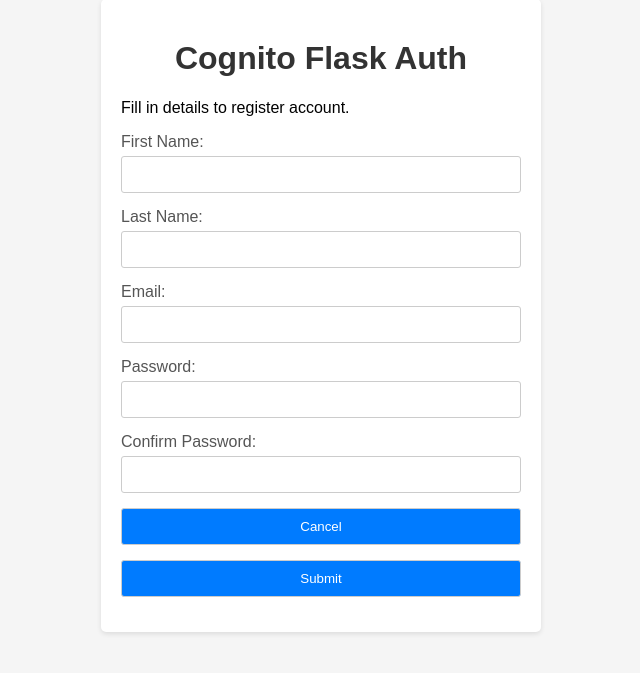
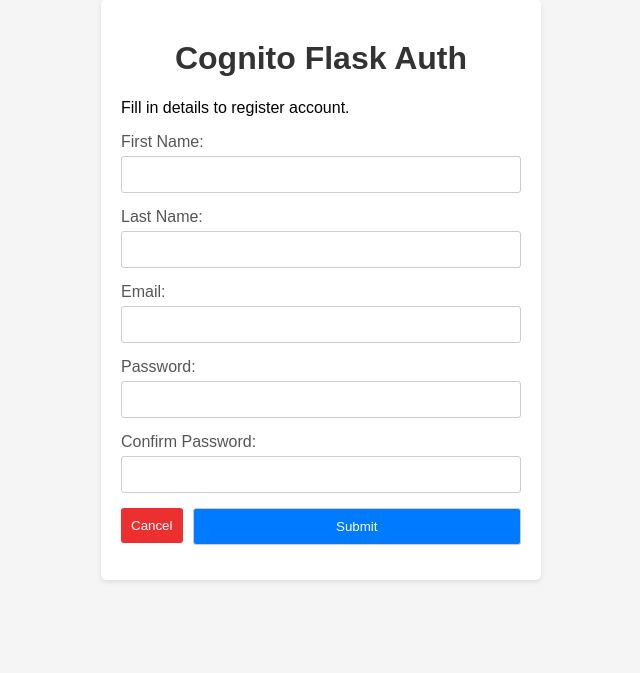
Before and after one commit to lbaiyat/cognito-flask-auth-demo, a Flask app: page /registration in a window 1280 px wide. Shown: the part 51-724 px from the top of the page, without its empty margins (319-959 px from the left). Run offline with Flask 3, Linux system fonts and the light colour scheme.

Commit message:
Updating html pages and styles css file

```diff
--- a/static/styles.css
+++ b/static/styles.css
@@ -45,9 +45,25 @@
     cursor: pointer;
 }
 
+
 input[type="submit"]:hover,
 button:hover {
     background-color: #0056b3;
+}
+
+.cancel-btn {
+    background-color: #ec2f2f;
+
+    color: white;
+    border: none;
+    cursor: pointer;
+}
+
+.cancel-btn:hover {
+    background-color: #cb4f4f;
+    color: white;
+    border: none;
+    cursor: pointer;
 }
 
 .register-link {
@@ -62,3 +78,17 @@
 .register-link a:hover {
     text-decoration: underline;
 }
+
+.registration-button-group {
+    display: flex;
+    gap: 10px;
+}
+
+.registration-button-group input {
+    padding: 10px 20px;
+}
+
+.user-name-text {
+    font-weight: bold;
+    font-size: 20px;
+}
--- a/templates/profile_page.html
+++ b/templates/profile_page.html
@@ -11,7 +11,7 @@
     <div class="container">
         <h1>Cognito Flask Auth</h1>
 
-        <p>You are logged in and authenticated as {{ data.name }}</p>
+        <p>You are logged in and authenticated as <span class="user-name-text">{{ data.name }}</span> </p>
         <form id="myForm" action="/logout" method="POST">
 
             <div class="buttons">
--- a/templates/registration_page.html
+++ b/templates/registration_page.html
@@ -28,7 +28,7 @@
             <label for="confirmPassword">Confirm Password:</label>
             <input type="password" id="confirmPassword" name="confirmPassword">
 
-            <div class="buttons">
+            <div class="registration-button-group">
                 <a href="/">
                     <button type="button" class="cancel-btn">Cancel</button>
                 </a>
```
